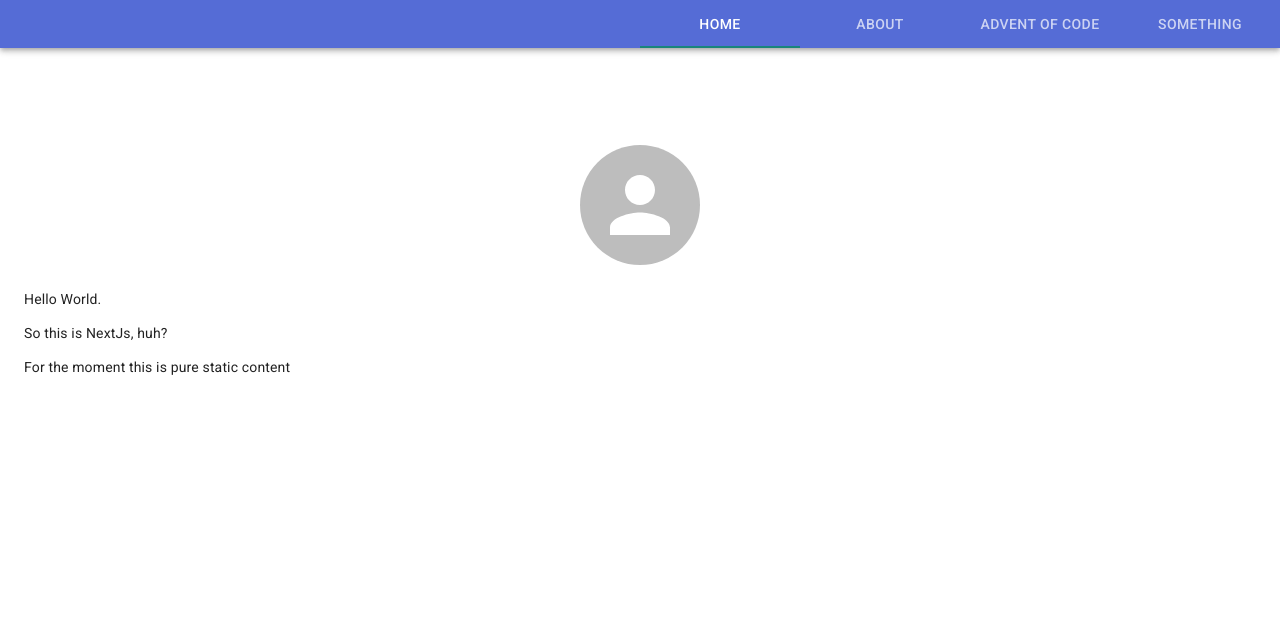
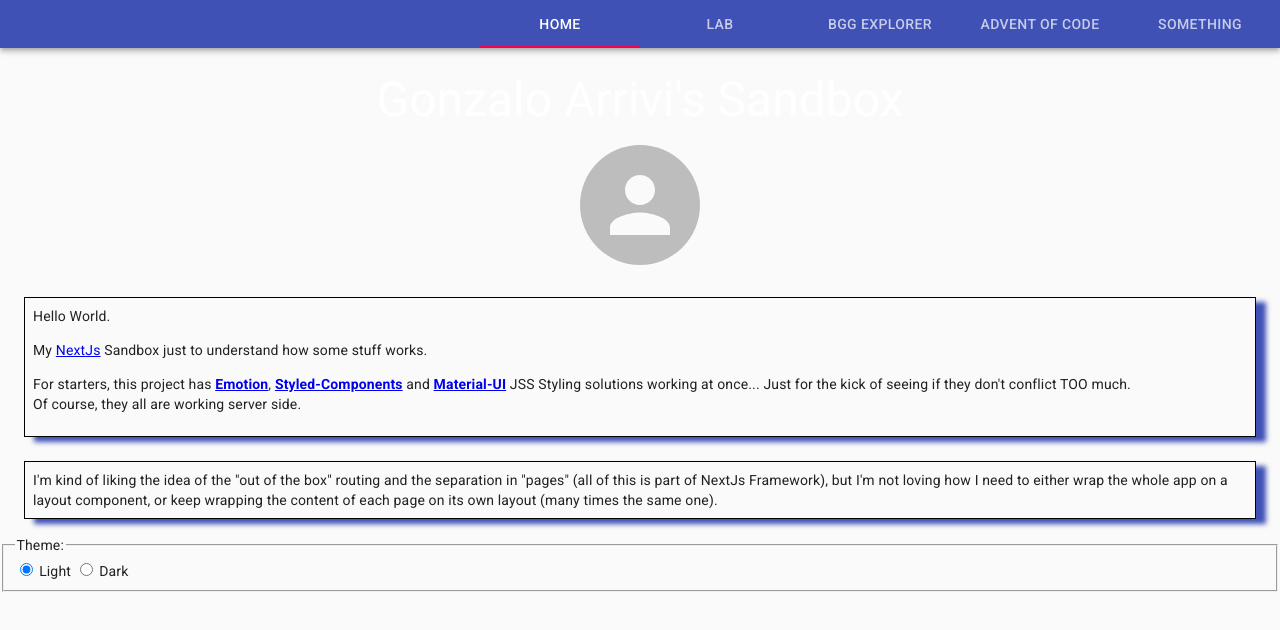
Before and after one commit to Toujimon/nextjs-sandbox, a Next.js app: page / in a window 1280 px wide. Shown: the top 630 px of the page. Built offline with nearby package versions, Linux system fonts and the light colour scheme.

Commit message:
Adding lab

```diff
--- a/components/mainLayout.js
+++ b/components/mainLayout.js
@@ -1,3 +1,4 @@
+import React, { useContext, useMemo } from "react";
 import {
   Container,
   AppBar,
@@ -7,8 +8,10 @@ import {
   Typography,
   Avatar
 } from "@material-ui/core";
+import scStyled from "styled-components";
 import { useRouter } from "next/router";
 import Head from "next/head";
+import ThemeTypeContext from "../src/themeTypeContext";
 
 export const defaultTitle = "My Own Test Site";
 
@@ -27,7 +30,9 @@ const StyledContainer = styled(Container)(({ theme }) => ({
   gap: theme.spacing(2)
 }));
 
-const StyledTopBanner = styled("div")(({ theme, background, textColor }) => ({
+const StyledTopBanner = styled(({ textColor, background, ...rest }) => (
+  <div {...rest} />
+))(({ theme, background, textColor }) => ({
   ...(background
     ? { backgroundImage: `url(${background})`, backgroundSize: "cover" }
     : { backgroundColor: "transparent" }),
@@ -45,13 +50,40 @@ const StyledAvatar = styled(Avatar)({
   height: 120
 });
 
+/* Using material UI all around. Let's add something from
+Styled Components */
+const ScStyledMain = scStyled.main`
+  margin-top: 8px;
+  padding: 8px;
+  border: 1px solid black;
+  box-shadow: 10px 5px 5px ${({ theme }) => theme.palette.primary.main}
+`;
+
+const HOME_SUBPATH = "/";
+const tabsValues = [
+  [HOME_SUBPATH, "Home"],
+  // ["/about", "About"],
+  ["/lab", "Lab"],
+  ["/bgg-explorer", "BGG Explorer"],
+  ["/advent-of-code", "Advent of Code"],
+  ["/something", "Something"]
+];
+
+function getTabValue(pathname) {
+  const [, subPath] = /^(\/\S+)(\/\S*)*$/.exec(pathname) ?? [];
+  if (!subPath) {
+    return tabsValues[0][0];
+  }
+  return tabsValues.find(([x]) => x === subPath)?.[0] ?? false;
+}
+
 export default function MainLayout({ children, title = defaultTitle }) {
   const router = useRouter();
-  const secondSegmentIndex = router.pathname.slice(1).indexOf("/");
-  const subPath =
-    secondSegmentIndex >= 0
-      ? router.pathname.slice(0, secondSegmentIndex + 1)
-      : router.pathname;
+  const tabValue = useMemo(() => getTabValue(router.pathname), [
+    router.pathname
+  ]);
+  const { type, setType } = useContext(ThemeTypeContext);
+
   return (
     <>
       <Head>
@@ -59,16 +91,15 @@ export default function MainLayout({ children, title = defaultTitle }) {
       </Head>
       <StyledAppBar position="sticky">
         <StyledAppBarTabs
-          value={subPath}
+          value={tabValue}
           onChange={(e, newValue) => router.push(newValue)}
         >
-          <Tab value="/" label="Home" />
-          <Tab value="/about" label="About" />
-          <Tab value="/advent-of-code" label="Advent of Code" />
-          <Tab value="/something" label="Something" />
+          {tabsValues.map(([value, label]) => (
+            <Tab key={value} value={value} label={label} />
+          ))}
         </StyledAppBarTabs>
       </StyledAppBar>
-      {subPath.length <= 1 && (
+      {tabValue === tabsValues[0][0] && (
         <StyledTopBanner background="/home-banner.jpg" textColor="white">
           <Typography gutterBottom variant="h3">
             Gonzalo Arrivi's Sandbox
@@ -77,8 +108,33 @@ export default function MainLayout({ children, title = defaultTitle }) {
         </StyledTopBanner>
       )}
       <StyledContainer>
-        <main>{children}</main>
+        {React.Children.map(children, (child) => (
+          <ScStyledMain>{child}</ScStyledMain>
+        ))}
       </StyledContainer>
+      <fieldset>
+        <legend>Theme:</legend>
+        <label>
+          <input
+            type="radio"
+            name="color"
+            value="light"
+            checked={type === "light"}
+            onChange={() => setType("light")}
+          />{" "}
+          Light
+        </label>{" "}
+        <label>
+          <input
+            type="radio"
+            name="color"
+            value="dark"
+            checked={type === "dark"}
+            onChange={() => setType("dark")}
+          />{" "}
+          Dark
+        </label>
+      </fieldset>
     </>
   );
 }
--- a/pages/_app.js
+++ b/pages/_app.js
@@ -1,8 +1,10 @@
-import React from "react";
+import React, { useMemo, useState } from "react";
 import Head from "next/head";
 import { ThemeProvider } from "@material-ui/core/styles";
+import { ThemeProvider as ScThemeProvider } from "styled-components";
 import CssBaseline from "@material-ui/core/CssBaseline";
-import theme from "../src/theme";
+import ThemeTypeContext from "../src/themeTypeContext";
+import { lightTheme, darkTheme } from "../src/theme";
 
 /* Shamelessly stolen from the code given in
 https://github.com/mui-org/material-ui/tree/master/examples/nextjs
@@ -12,14 +14,29 @@ export default function MyApp(props) {
 
   React.useEffect(() => {
     // Remove the server-side injected CSS.
-    /* It seems as if it was "next.js" the one who creates this
-    "jss-server-side" element. Or maybe an underlying library?
-    I wonder because I really don't see where it is created. */
-    // const jssStyles = document.querySelector("#jss-server-side");
-    // if (jssStyles) {
-    //   jssStyles.parentElement.removeChild(jssStyles);
-    // }
+
+    /* **Material-UI** is the one that injects the <style> element
+    with this specific id  */
+    const muiJssStyles = document.querySelector("#jss-server-side");
+    if (muiJssStyles) {
+      muiJssStyles.parentElement.removeChild(muiJssStyles);
+    }
+
+    /* Styled Components injected styles... don't need to be
+    removed. It seems styled-components will now what to do with it */
   }, []);
+
+  const [themeType, setThemeType] = useState("light");
+  const themeTypeState = useMemo(() => {
+    return {
+      contextValue: {
+        type: themeType,
+        setType: (type) => setThemeType(type === "dark" ? "dark" : "light")
+      },
+      theme: themeType !== "dark" ? lightTheme : darkTheme
+    };
+  }, [themeType]);
+  const { theme } = themeTypeState;
 
   return (
     <React.Fragment>
@@ -32,11 +49,17 @@ export default function MyApp(props) {
           name="viewport"
           content="minimum-scale=1, initial-scale=1, width=device-width"
         />
+        {/* PWA primary color */}
+        <meta name="theme-color" content={theme.palette.primary.main} />
       </Head>
       <ThemeProvider theme={theme}>
-        {/* CssBaseline kickstart an elegant, consistent, and simple baseline to build upon. */}
-        <CssBaseline />
-        <Component {...pageProps} />
+        <ScThemeProvider theme={theme}>
+          <ThemeTypeContext.Provider value={themeTypeState.contextValue}>
+            {/* CssBaseline kickstart an elegant, consistent, and simple baseline to build upon. */}
+            <CssBaseline />
+            <Component {...pageProps} />
+          </ThemeTypeContext.Provider>
+        </ScThemeProvider>
       </ThemeProvider>
     </React.Fragment>
   );
--- a/pages/_document.js
+++ b/pages/_document.js
@@ -1,7 +1,8 @@
 import React from "react";
 import Document, { Html, Head, Main, NextScript } from "next/document";
-import { ServerStyleSheets } from "@material-ui/core/styles";
-import theme from "../src/theme";
+import { ServerStyleSheets as MuiServerStyleSheets } from "@material-ui/core/styles";
+
+import { ServerStyleSheet } from "styled-components";
 
 /* Shamelessly stolen from the code given in
 https://github.com/mui-org/material-ui/tree/master/examples/nextjs
@@ -11,33 +12,45 @@ go and investigate further into the depths of how this works.
  */
 export default class MyDocument extends Document {
   static async getInitialProps(ctx) {
+    /* I CAN HAVE EVERYTHING! */
+
     // Render app and page and get the context of the page with collected side effects.
-    const sheets = new ServerStyleSheets();
+    const muiSheets = new MuiServerStyleSheets();
+    const scSheets = new ServerStyleSheet();
+
     const originalRenderPage = ctx.renderPage;
 
+    try {
       ctx.renderPage = () =>
         originalRenderPage({
-        enhanceApp: (App) => (props) => sheets.collect(<App {...props} />)
+          enhanceApp: (App) => (props) =>
+            scSheets.collectStyles(muiSheets.collect(<App {...props} />))
         });
 
       const initialProps = await Document.getInitialProps(ctx);
+
+      const muiStylesheets = muiSheets.getStyleElement();
+
+      const scStyleSheets = scSheets.getStyleElement();
 
       return {
         ...initialProps,
         // Styles fragment is rendered after the app and page rendering finish.
         styles: [
           ...React.Children.toArray(initialProps.styles),
-        sheets.getStyleElement()
+          scStyleSheets,
+          muiStylesheets
         ]
       };
+    } finally {
+      scSheets.seal();
+    }
   }
 
   render() {
     return (
       <Html lang="en">
         <Head>
-          {/* PWA primary color */}
-          <meta name="theme-color" content={theme.palette.primary.main} />
           <link
             rel="stylesheet"
             href="https://fonts.googleapis.com/css?family=Roboto:300,400,500,700&display=swap"
--- a/pages/advent-of-code/index.js
+++ b/pages/advent-of-code/index.js
@@ -4,6 +4,10 @@ import MainLayout from "../../components/mainLayout";
 export default function AdventOfCode() {
   return (
     <MainLayout>
+      <div>
+        <header>
+          <h1>Advent of Code</h1>
+        </header>
         <ul>
           <li>
             <Link href="/advent-of-code/2020">
@@ -16,6 +20,7 @@ export default function AdventOfCode() {
             </Link>
           </li>
         </ul>
+      </div>
     </MainLayout>
   );
 }
--- a/pages/index.js
+++ b/pages/index.js
@@ -1,12 +1,61 @@
-import Link from "next/link";
 import MainLayout from "../components/mainLayout";
 
 export default function IndexPage() {
   return (
     <MainLayout>
-      Hello World.
-      <p>So this is NextJs, huh?</p>
-      <p>For the moment this is pure static content</p>
+      <div>
+        Hello World.
+        <p>
+          My{" "}
+          <a
+            href="https://nextjs.org/docs/getting-started"
+            target="_blank"
+            rel="noreferrer"
+          >
+            NextJs
+          </a>{" "}
+          Sandbox just to understand how some stuff works.
+        </p>
+        <p>
+          For starters, this project has{" "}
+          <b>
+            <a
+              href="https://emotion.sh/docs/introduction"
+              target="_blank"
+              rel="noreferrer"
+            >
+              Emotion
+            </a>
+          </b>
+          {", "}
+          <b>
+            <a
+              href="https://styled-components.com/"
+              target="_blank"
+              rel="noreferrer"
+            >
+              Styled-Components
+            </a>
+          </b>{" "}
+          and&nbsp;
+          <b>
+            <a href="https://material-ui.com/" target="_blank" rel="noreferrer">
+              Material-UI
+            </a>
+          </b>{" "}
+          JSS Styling solutions working at once... Just for the kick of seeing
+          if they don't conflict TOO much.
+          <br />
+          Of course, they all are working server side.
+        </p>
+      </div>
+      <div>
+        I'm kind of liking the idea of the "out of the box" routing and the
+        separation in "pages" (all of this is part of NextJs Framework), but I'm
+        not loving how I need to either wrap the whole app on a layout
+        component, or keep wrapping the content of each page on its own layout
+        (many times the same one).
+      </div>
     </MainLayout>
   );
 }
--- a/src/theme.js
+++ b/src/theme.js
@@ -4,21 +4,10 @@ import { red } from "@material-ui/core/colors";
 /* Shamelessly stolen from the code given in
 https://github.com/mui-org/material-ui/tree/master/examples/nextjs
  */
-const theme = createMuiTheme({
+export const lightTheme = createMuiTheme();
+
+export const darkTheme = createMuiTheme({
   palette: {
-    primary: {
-      main: "#556cd6"
-    },
-    secondary: {
-      main: "#19857b"
-    },
-    error: {
-      main: red.A400
-    },
-    background: {
-      default: "#fff"
-    }
+    type: "dark"
   }
 });
-
-export default theme;
```
Also changed, not shown: pages/advent-of-code/[...yearAndDay].js (+37 -5 lines). Lines whose indentation alone changed are shown as unchanged.
